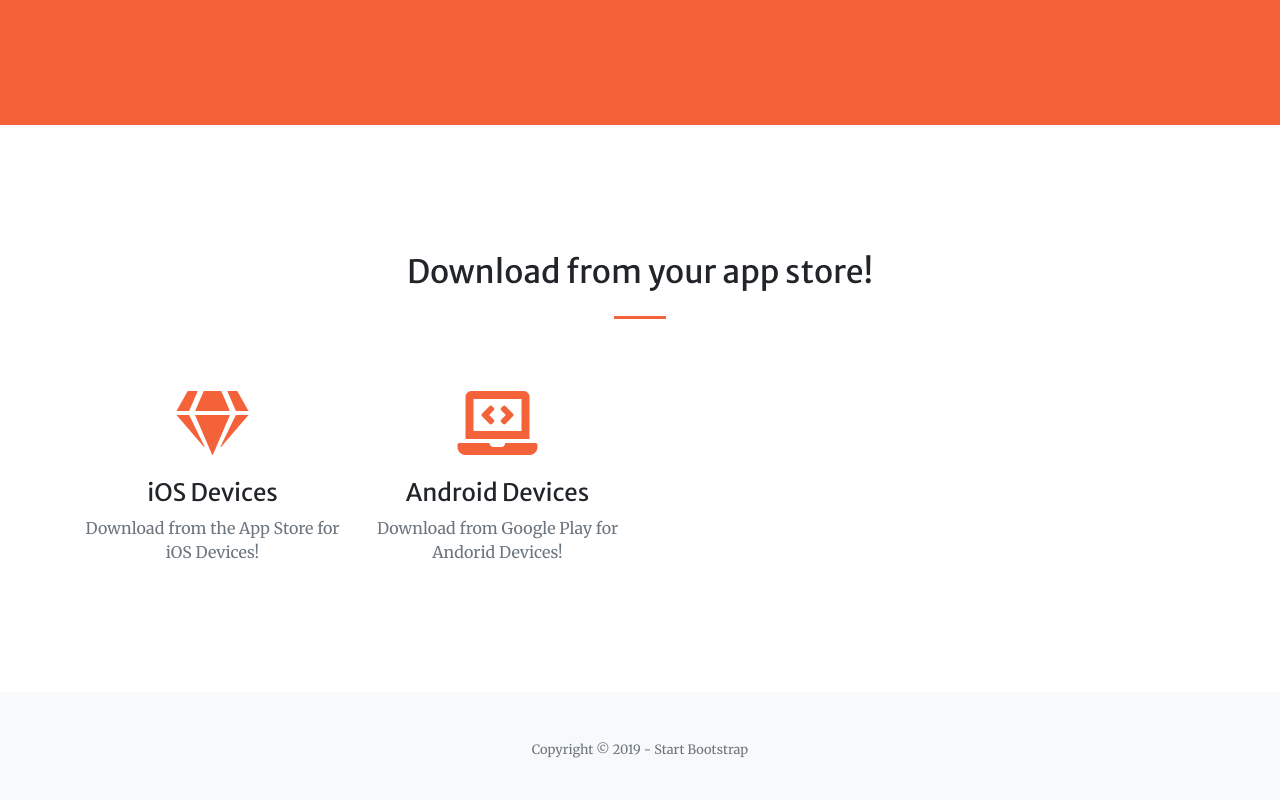
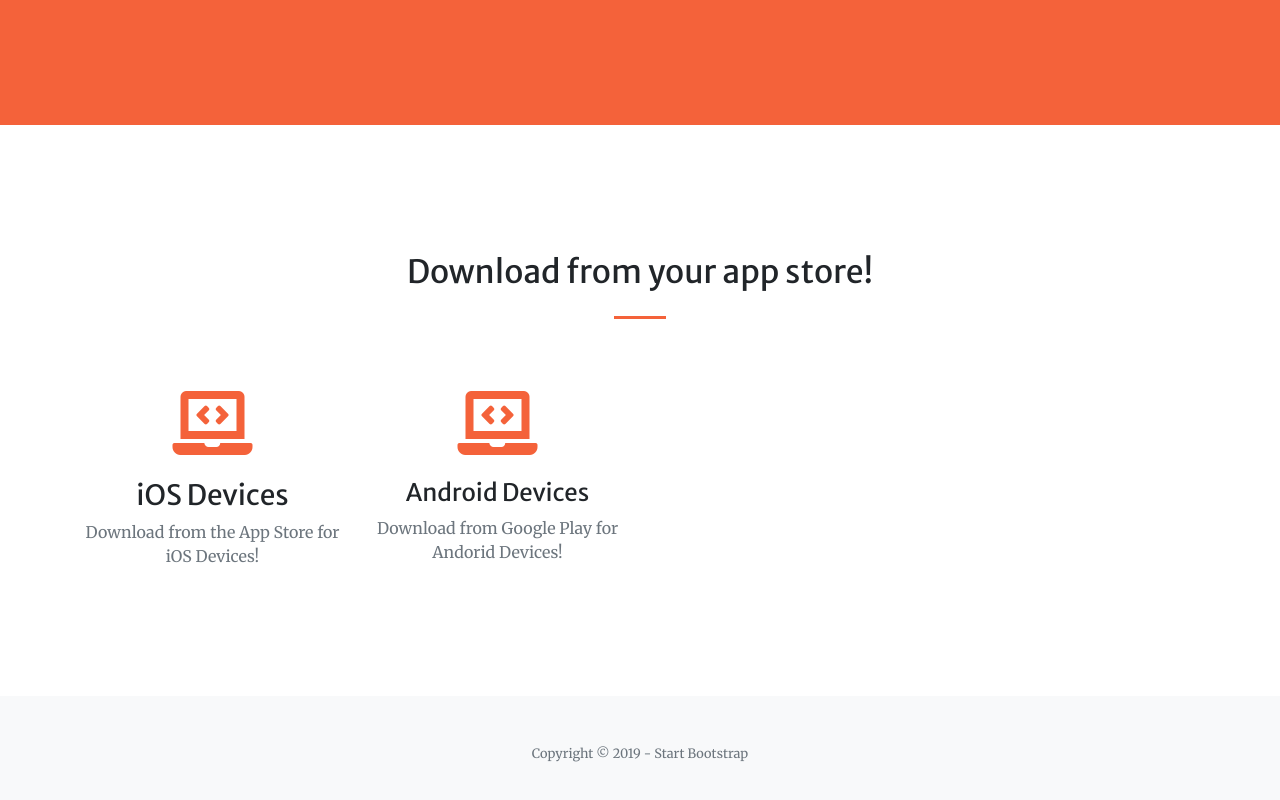
Before and after one commit to gurleen-matharoo/gurleen-matharoo.github.io, a website with bundled scripts: page index.html in a window 1280 px wide. Shown: the part 1140-1940 px from the top of the page. Built offline with nearby package versions, Linux system fonts and the light colour scheme.

Commit message:
trying to center download information

```diff
--- a/index.html
+++ b/index.html
@@ -84,8 +84,8 @@
       <div class="row">
         <div class="col-lg-3 col-md-6 text-center">
           <div class="mt-5">
-            <i class="fas fa-4x fa-gem text-primary mb-4"></i>
-            <h3 class="h4 mb-2">iOS Devices</h3>
+            <i class="fas fa-4x fa-laptop-code text-primary mb-4"></i>
+            <h3 class="text-center mt-0">iOS Devices</h3>
             <p class="text-muted mb-0">Download from the App Store for iOS Devices!</p>
           </div>
         </div>
```
